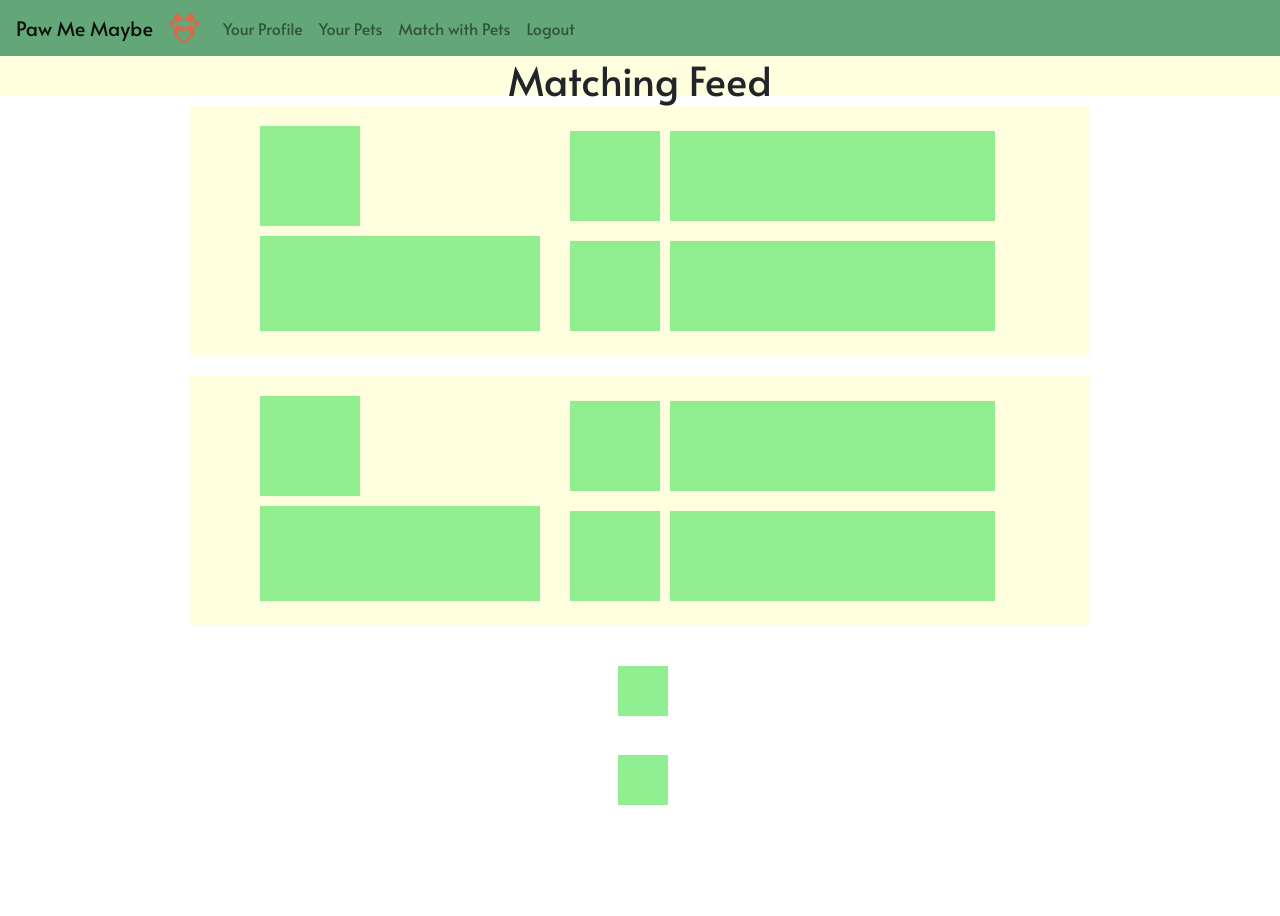
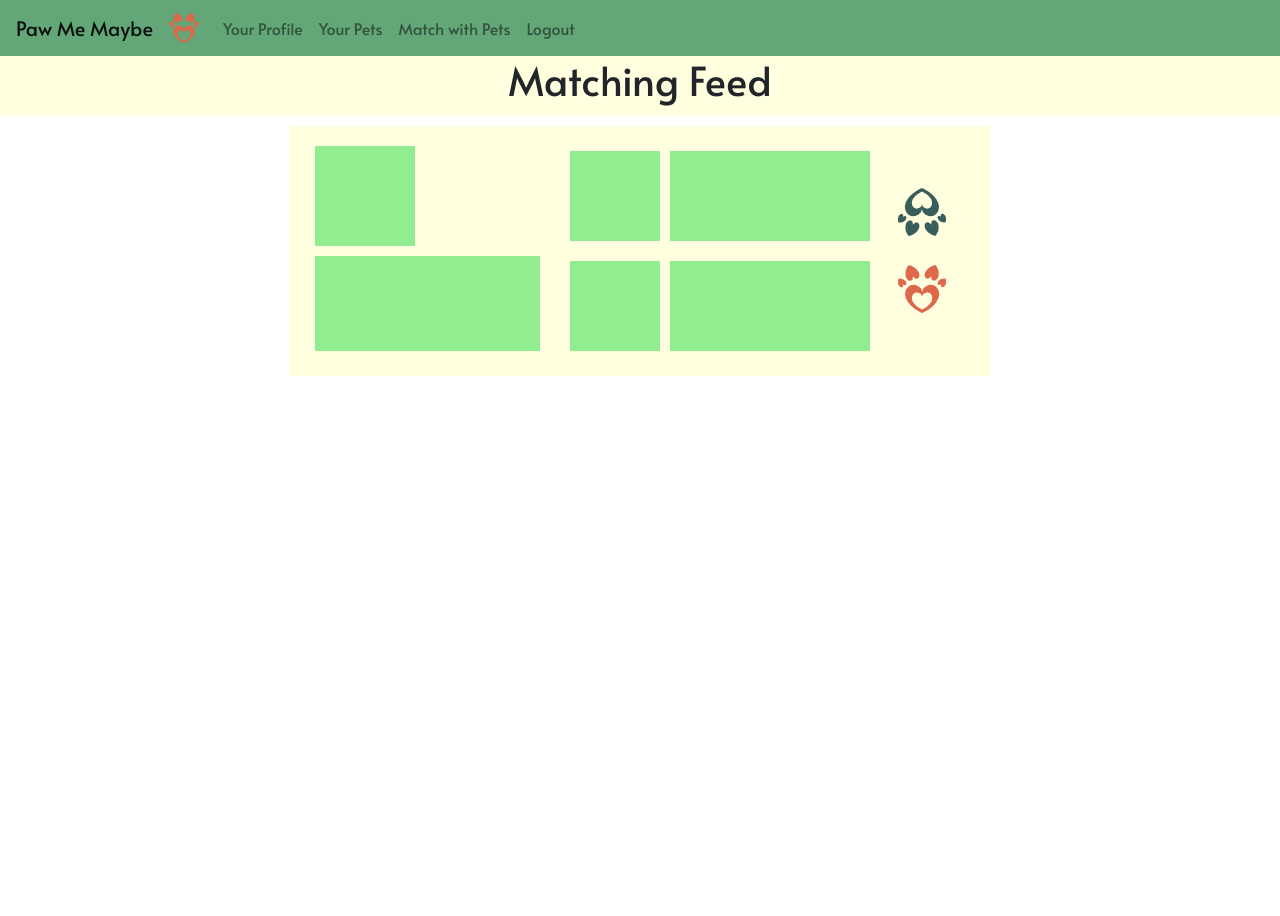
Before and after one commit to agorowar/CPI310_Final, a Node server app: page /matching in a window 1280 px wide. Before the commit the page ends 805 px from the top, so only its background shows below. Run offline with Node 20, Linux system fonts and the light colour scheme; the visitor is signed in with stand-in values (Sample User, id 1); data that the repository does not hold is empty; some libraries are stand-ins or nearby versions.

Commit message:
fixed css and html for matching pages

```diff
--- a/Website/logos/style.css
+++ b/Website/logos/style.css
@@ -148,7 +148,7 @@
 .top
 {
     width: 100%;
-    height: 40px;
+    height: 60px;
     background-color: lightyellow;
     text-align: center;
 }
@@ -171,20 +171,20 @@
 
 .feed .container
 {
-    width: 900px;
+    width: 700px;
     height: 250px;
     background-color: lightyellow;
+    margin: 10px;
     display: inline-block;
-    margin: 10px;
     text-align: center;
 }
 
 .feed .container .owner
 {
-    width: 300px;
+    width: 250px;
     height: 90%;
     background-color: none;
-    display: inline-block;
+    float: left;
     text-align: left;
     margin-top: 10px;
 }
@@ -199,7 +199,7 @@
 
 .feed .container .owner .ownerInfo
 {
-    width: 280px;
+    width: 225px;
     height: 95px;
     background-color: lightgreen;
     margin: 10px;
@@ -207,17 +207,17 @@
 
 .feed .container .pets
 {
-    width: 475px;
+    width: 325px;
     height: 90%;
     background-color: none;
-    display: inline-block;
+    float: left;
     text-align: center;
     margin-top: 10px;
 }
 
 .feed .container .pets .petContainer
 {
-    width: 450px;
+    width: 315px;
     height: 100px;
     background-color: none;
     margin: 10px;
@@ -235,7 +235,7 @@
 
 .feed .container .pets .petContainer .petInfo
 {
-    width: 325px;
+    width: 200px;
     height: 90px;
     background-color: lightgreen;
     float: left;
@@ -247,15 +247,15 @@
     width: 10%;
     height: 90%;
     background-color: none;
-    display: inline-block;
-    margin-top: 10px;
+    float: left;
+    margin-top: 35px;
 }
 
 .feed .container .buttons .buttonContainer
 {
     width: 50px;
     height: 50px;
-    background-color: lightgreen;
+    background-color: none;
     margin-left: 25%;
-    margin-top: 45%;
+    margin-top: 40%;
 }
--- a/Website/matching.html
+++ b/Website/matching.html
@@ -56,7 +56,7 @@
 
                     <div class = "bottomButton">
                         <!--Javascript: If clicked, moves to next profile.-->
-                        <input type ="image" src = "logos/redAsset 1@3x.PNG" alt = "button" width = "48" height = "48" class="rotate">
+                        <input type ="image" src = "logos/redAsset 1@3x.PNG" alt = "button" width = "48" height = "48">
                     </div>
                 </div>
             </div>
--- a/Website/views/matching.handlebars
+++ b/Website/views/matching.handlebars
@@ -83,58 +83,11 @@
 
                     <div class = "buttons"> <!-- buttons container -->
                         <div class = "buttonContainer"> <!-- button1 -->
-
+                            <input type ="image" src = "greenAsset 3@3x.PNG" alt = "button" width = "48" height = "48">
                         </div>
 
                         <div class = "buttonContainer"> <!-- butoon2 -->
-
-                        </div>
-                    </div>
-                </div>
-
-                <!-- container 2-->
-                <div class = "container"> <!-- match container -->
-                    <div class = "owner"> <!-- owner container -->
-                        <div class = "ownerPic"> <!-- owner picture -->
-
-                        </div>
-
-                        <div class = "ownerInfo"> <!-- owner info -->
-
-                        </div>
-                    </div>
-
-                    <div class = "pets"> <!-- pets container -->
-                        <!-- pet 1 -->
-                        <div class = "petContainer">
-                            <div class = "petPic"> <!-- pet1 pic -->
-
-                            </div>
-
-                            <div class = "petInfo"> <!-- pet1 info -->
-
-                            </div>
-                        </div>
-
-                        <!-- pet 2 -->
-                        <div class = "petContainer">
-                            <div class = "petPic"> <!-- pet1 pic -->
-
-                            </div>
-
-                            <div class = "petInfo"> <!-- pet1 info -->
-
-                            </div>
-                        </div>
-                    </div>
-
-                    <div class = "buttons"> <!-- buttons container -->
-                        <div class = "buttonContainer"> <!-- button1 -->
-
-                        </div>
-
-                        <div class = "buttonContainer"> <!-- butoon2 -->
-
+                            <input type ="image" src = "redAsset.PNG" alt = "button" width = "48" height = "48">
                         </div>
                     </div>
                 </div>
```
Also changed, not shown: Website/data.sqlite, Website/logos/greenAsset 3@3x.png.
